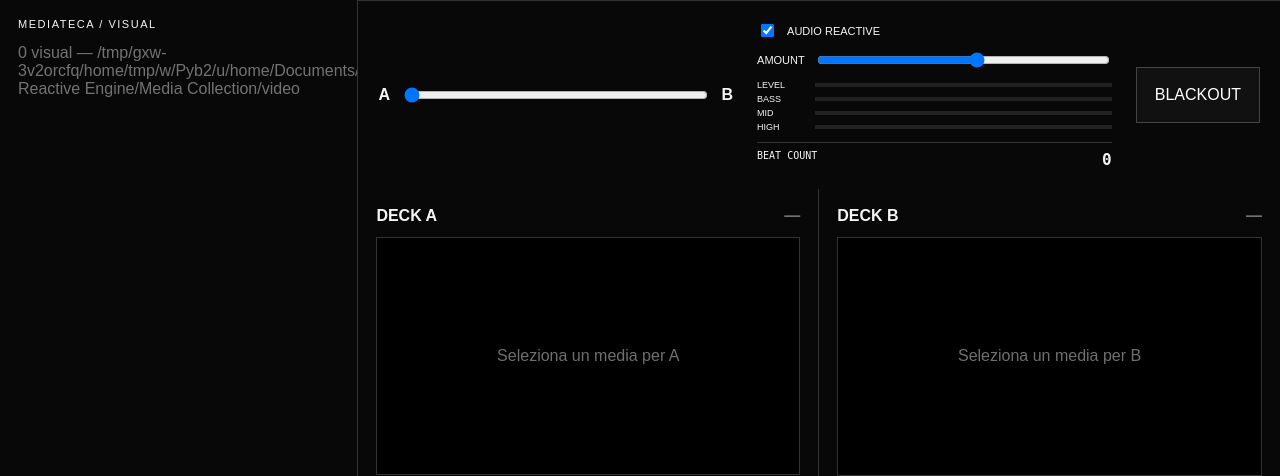
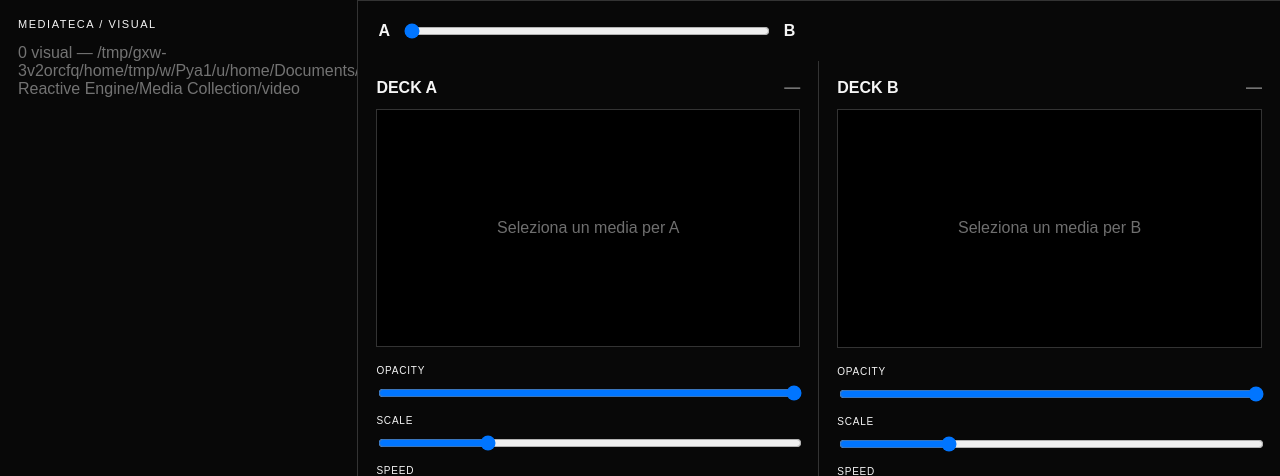
Before and after one commit to Micula1312/media-reactive-engine, a Flask app: page /regia in a window 1280 px wide. Shown: the part 54-530 px from the top of the page. Run offline with Flask 3, Linux system fonts and the light colour scheme; data that the repository does not hold is empty.

Commit message:
Remove duplicated visual reactive controls

```diff
--- a/templates/regia.html
+++ b/templates/regia.html
@@ -21,20 +21,8 @@
     </aside>
 
     <section class="visual-mixer">
-      <section class="master-strip">
+      <section class="master-strip compact-master-strip">
         <label class="crossfader"><span>A</span><input id="crossfader" type="range" min="0" max="1" step=".001" value="0"><span>B</span></label>
-        <div class="audio-reactive-block">
-          <label><input id="audio-reactive" type="checkbox" checked> AUDIO REACTIVE</label>
-          <label>AMOUNT <input id="reactivity" type="range" min="0" max="1" step=".01" value=".55"></label>
-          <div class="meters">
-            <div><span>LEVEL</span><i id="meter-level"></i></div>
-            <div><span>BASS</span><i id="meter-bass"></i></div>
-            <div><span>MID</span><i id="meter-mid"></i></div>
-            <div><span>HIGH</span><i id="meter-high"></i></div>
-          </div>
-          <div class="visual-beat-clock">BEAT COUNT <strong id="visual-beat-count">0</strong></div>
-        </div>
-        <button id="blackout" class="blackout-button">BLACKOUT</button>
       </section>
 
       <div class="decks-grid">
```
